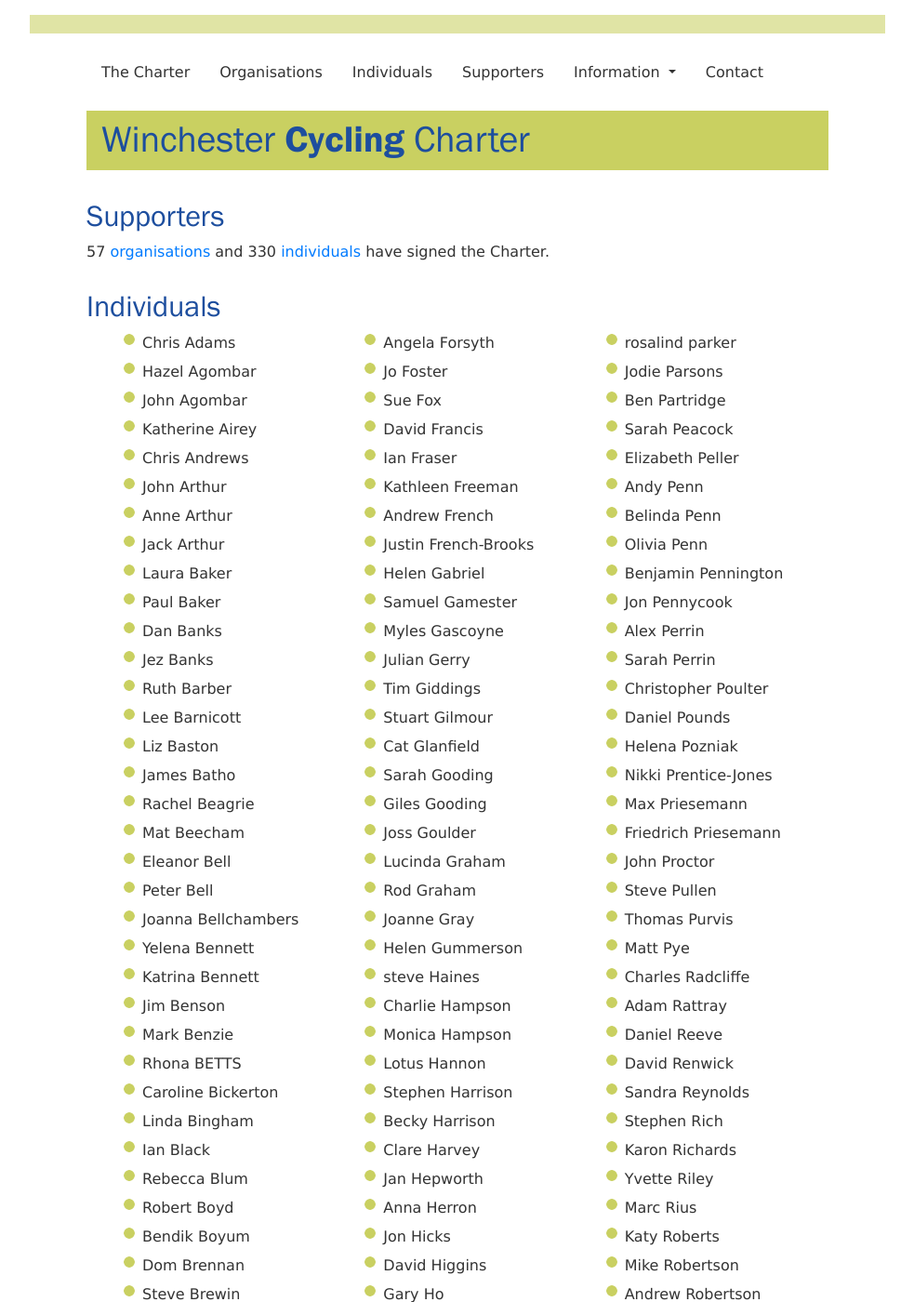
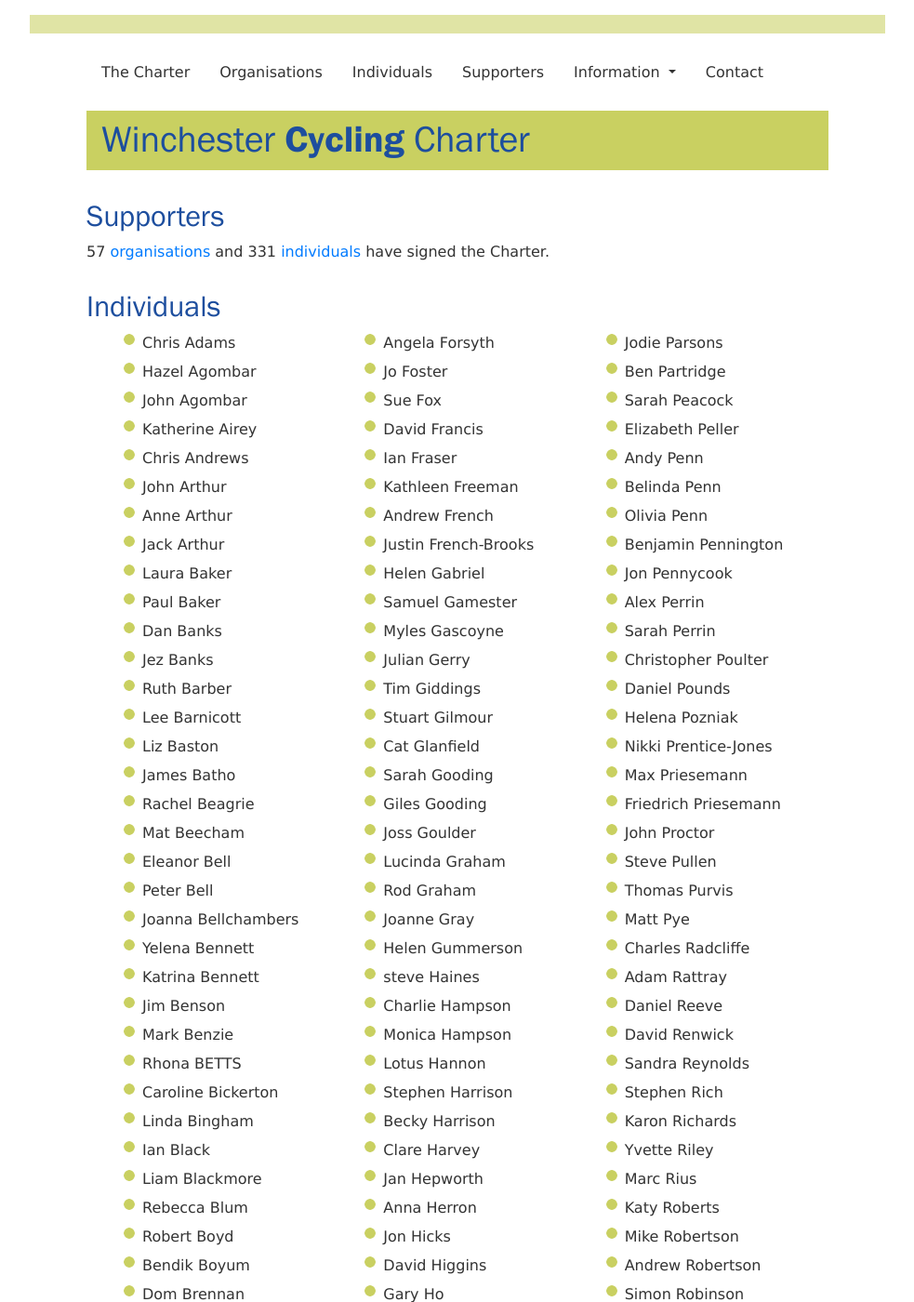
Before and after one commit to winchestercyclingcharter/winchestercyclingcharter.github.io, a Jekyll site: the page built from supporters-alpha.md, in a window 1280 px wide and 1400 px high. Shown: the whole window at 93% size, without its empty margins (148-1131 px from the left). Built offline with Jekyll 4.4.1, drawn with Linux system fonts in a browser that asks for light colours; nearby versions of some CDN libraries.

Commit message:
Update people.yml

```diff
--- a/_data/people.yml
+++ b/_data/people.yml
@@ -329,3 +329,4 @@
 - { lastname: Goulder, firstname: Joss, dt: 20210319-230021-282871 }
 - { lastname: Tomlinson, firstname: Abigail, dt: 20210320-162034-795472 }
 - { lastname: Hutchinson, firstname: Alan, dt: 20210319-225515-031834 }
+- { lastname: Blackmore, firstname: Liam, dt: 20210314-072107-274904 }
```
